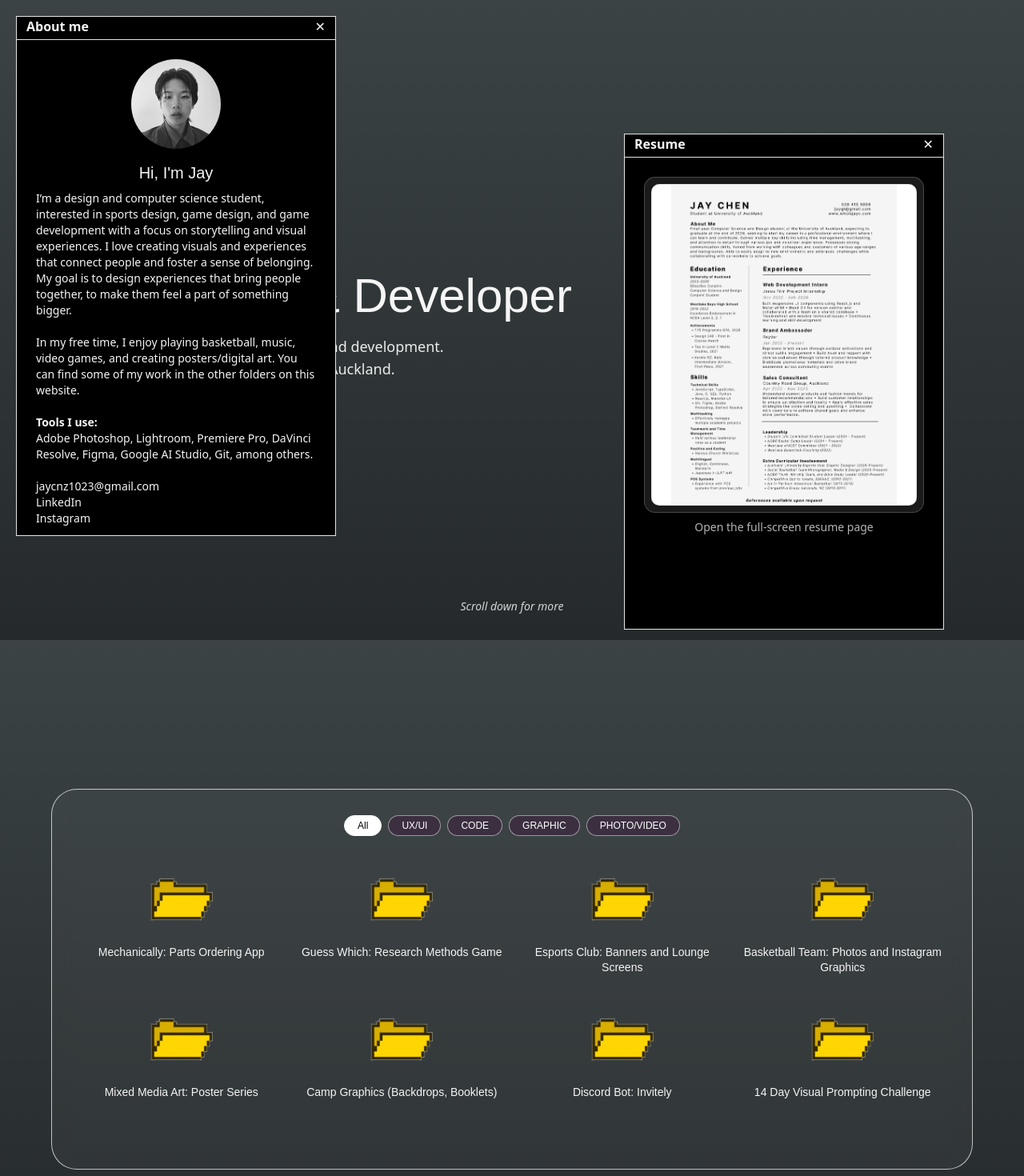
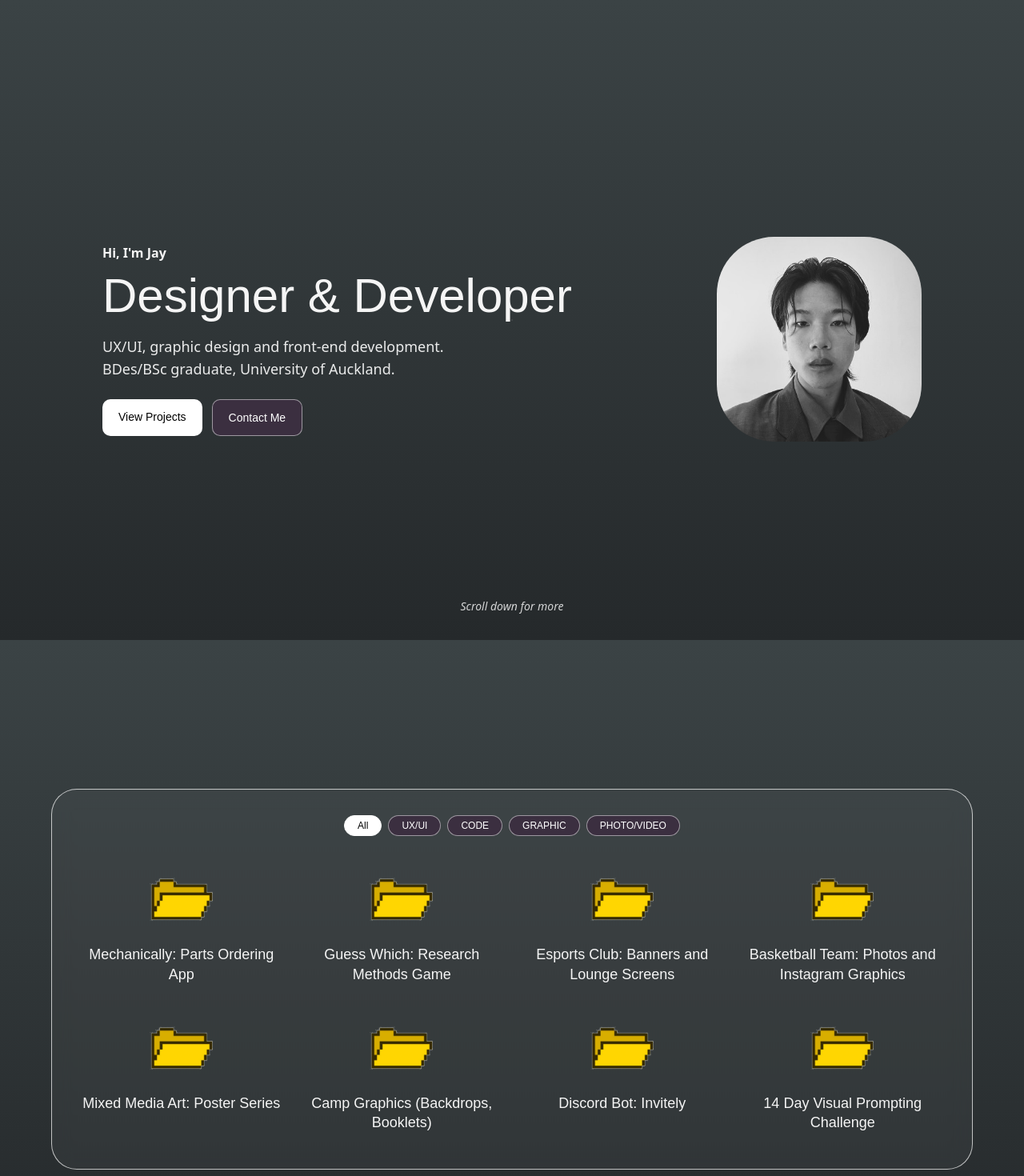
Before and after one commit to jaycnz/portfolio, a Next.js app: page / in a window 1280 px wide. Shown: the top 1470 px of the page at 80% size. Built offline with nearby package versions, Linux system fonts and the light colour scheme; a web font is replaced by a local one.

Commit message:
wip: update window location logic

```diff
--- a/app/globals.css
+++ b/app/globals.css
@@ -91,7 +91,7 @@ body {
   font-family: var(--font-geist-sans);
 }
 
-.link {
+.Link {
   color: #4f7aee; /* Tailwind's blue-600 */
   text-decoration: underline;
 }
--- a/src/components/WindowFactory/WindowFactory.tsx
+++ b/src/components/WindowFactory/WindowFactory.tsx
@@ -28,11 +28,6 @@ function WindowFactoryComponent({ windows, onClose, openWindow, setInspectedImag
     setWindowWidth(initialWidth);
     setWindowHeight(initialHeight);
     setIsMobile(initialIsMobile);
-
-    if (!initialIsMobile) {
-      openWindow('aboutmedocument');
-      openWindow('resume');
-    }
 
     window.addEventListener("resize", handleResize);
 
@@ -111,7 +106,6 @@ function WindowFactoryComponent({ windows, onClose, openWindow, setInspectedImag
                   width={isMobile ? windowWidth : 400}
                   height={isMobile ? windowHeight : 620}
                   setInspectedImage={setInspectedImage}
-                  spawnPosition={{ top: '167px', left: `${windowWidth - 500}px` }}
                 >
                   <Resume setInspectedImage={setInspectedImage}/>
                 </WindowWrapper>
--- a/src/components/WindowFactory/WindowWrapper/WindowWrapper.tsx
+++ b/src/components/WindowFactory/WindowWrapper/WindowWrapper.tsx
@@ -1,6 +1,6 @@
 
 
-import { ReactNode, useRef, memo } from 'react';
+import { useState, ReactNode, useRef, memo } from 'react';
 import dynamic from 'next/dynamic';
 
 const Draggable = dynamic(() => import('react-draggable'), { ssr: false });
@@ -24,6 +24,8 @@ interface WindowWrapperProps {
   spawnPosition?: WindowSpawnPosition;
 }
 
+let spawnCount = 0;
+
 function WindowWrapperComponent({
   id,
   title,
@@ -38,10 +40,18 @@ function WindowWrapperComponent({
   spawnPosition,
 }: WindowWrapperProps) {
   const nodeRef = useRef<HTMLDivElement>(null);
-  const defaultTop = isMobile ? '0px' : '20px';
-  const defaultLeft = isMobile ? '0px' : '20px';
-  const initialTop = spawnPosition?.top ?? defaultTop;
-  const initialLeft = spawnPosition?.left ?? defaultLeft;
+  // Work out where this window opens, once. Each new window steps 28px down-right.
+  const [spawn] = useState(() => {
+    const offset = (spawnCount++ % 6) * 28;
+    const w = width ?? 400;
+    const h = height ?? 550;
+    return {
+      top: Math.max(16, Math.min(96 + offset, window.innerHeight - h - 16)),
+      left: Math.max(16, (window.innerWidth - w) / 2 + offset - 84),
+    };
+  });
+  const initialTop = spawnPosition?.top ?? (isMobile ? '0px' : `${spawn.top}px`);
+  const initialLeft = spawnPosition?.left ?? (isMobile ? '0px' : `${spawn.left}px`);
 
   return (
     <Draggable nodeRef={nodeRef} handle=".window-header" bounds="body" cancel=".no-drag">
@@ -49,7 +59,7 @@ function WindowWrapperComponent({
         ref={nodeRef}
         onPointerDown={() => onFocus?.(id)}
         style={{ width, height, zIndex: priority, top: initialTop, left: initialLeft }}
-        className="stroker border bg-black absolute flex flex-col"
+        className="stroker border bg-black fixed flex flex-col"
       >
         <div className="window-header flex justify-between items-center border-b pb-1 px-3 flex-shrink-0">
           <h2 className="font-bold">{title}</h2>
--- a/src/components/WorkSection/WorkSection.tsx
+++ b/src/components/WorkSection/WorkSection.tsx
@@ -5,9 +5,11 @@ import Image from 'next/image'
 import { Section } from '../Section'
 import { GlassPanel } from '../GlassPanel'
 import { FILTERS, projects, type Filter } from '@/src/data/projects'
+import { useWindows } from '../WindowProvider'
 
 export function WorkSection() {
   const [active, setActive] = useState<Filter>('All')
+  const { openWindow } = useWindows()
 
   const visible = projects.filter(
     (p) => active === 'All' || p.categories.includes(active),
@@ -45,7 +47,7 @@ export function WorkSection() {
             <li key={project.id}>
               <button
                 type="button"
-                onClick={() => console.log('open window:', project.windowId)}
+                onClick={() => openWindow(project.windowId)}
                 className="group flex w-full flex-col items-center gap-2 text-center"
               >
                 <span className="relative size-20 transition group-hover:-translate-y-1 sm:size-24">
@@ -64,7 +66,7 @@ export function WorkSection() {
                     className="absolute inset-0 size-full object-contain opacity-0 transition-opacity group-hover:opacity-100"
                   />
                 </span>
-                <span className="font-display text-sm leading-snug">{project.title}</span>
+                <span className="font-display text-lg leading-snug">{project.title}</span>
               </button>
             </li>
           ))}
```
